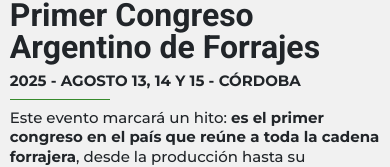
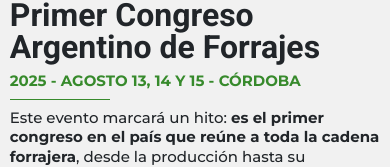
Before and after one commit to clau-devSpace/contratistas-forrajeros, a React app: page / in a window 390 px wide. Shown: the part 1651-1818 px from the top of the page. Built offline with nearby package versions, Linux system fonts and the light colour scheme; the HTML template or start-up script is replaced by a standard one; a web font is replaced by a local one.

Commit message:
color descripcion1

```diff
--- a/src/pages/home.css
+++ b/src/pages/home.css
@@ -726,6 +726,11 @@
         font-size: 17px;
         max-width: 600px;
     }
+
+    .promo-descripcion1{
+        color:#378a2c;
+    }
+
     .promo-video-container {
         max-width: 350px;
     }
```
